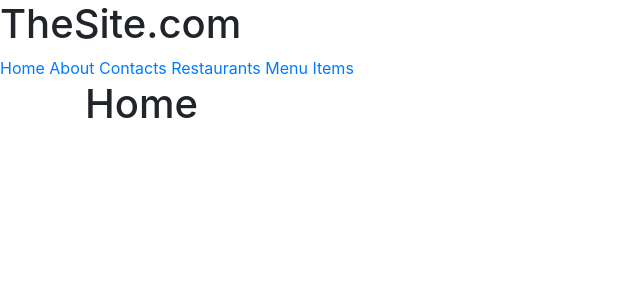
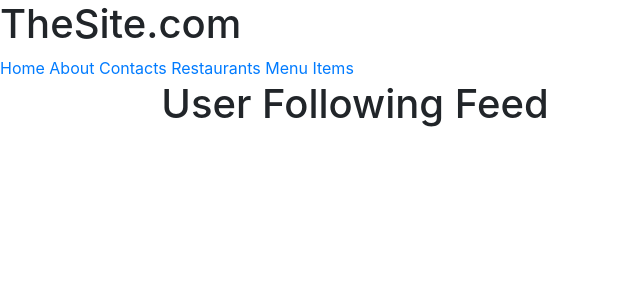
Before and after one commit to MaxStolovych/cfe, a Django app: page / in a window 1280 px wide. Shown: the top 300 px of the page, without its empty margins (0-640 px from the left). Run offline with Django 3.2, Linux system fonts and the light colour scheme; a user stored in the database is signed in; data comes from the database, SQL or seed files in the repository; both versions use the stored data as it was after the commit; parts of the project's set-up code (start-up, migrations or seed data) failed here and were passed over; some libraries are stand-ins or nearby versions.

Commit message:
Following home page feed

```diff
--- a/src/cfehome/urls.py
+++ b/src/cfehome/urls.py
@@ -18,12 +18,13 @@
 from django.contrib.auth.views import LoginView
 from django.views.generic import TemplateView
 
+from menus.views import HomeView
 from profiles.views import ProfileFollowToggle
 
 
 urlpatterns = [
     url(r'^admin/', admin.site.urls),
-    url(r'^$', TemplateView.as_view(template_name='home.html'), name='home'),
+    url(r'^$', HomeView.as_view(), name='home'),
     url(r'^login/$', LoginView.as_view(), name='login'),
     url(r'^profile-follow/$', ProfileFollowToggle.as_view(), name='follow'),
     url(r'^restaurants/', include('restaurants.urls', namespace='restaurants')),
--- /dev/null
+++ b/src/menus/templates/menus/home-feed.html
@@ -0,0 +1,29 @@
+{% extends "base.html" %}
+
+{% block content %}
+
+    <div class="row">
+    <div class="col-sm-6 text-center col-sm-offset-10">
+        <h1>User Following Feed</h1>
+
+{% for obj in object_list %}
+
+        <div class="card card-default">
+            <h3><a href='{% url "profiles:detail" username=obj.user.username %}'>{{ obj.user.username }}</a></h3>
+            <h4>{{ obj.name }}</h4>
+            <p> <a href='{% url "profiles:detail" username=obj.user.username %}?q={{ obj.restaurant.title }}'>{{ obj.restaurant.title }} </a>|
+                <a href='{% url "profiles:detail" username=obj.user.username %}?q={{ obj.restaurant.location }}'>{{ obj.restaurant.location }} </a>|
+                <a href='{% url "profiles:detail" username=obj.user.username %}?q={{ obj.restaurant.category }}'>{{obj.restaurant.category}} </a></p>
+
+            <b>{{ obj.name }}</b>
+            {% for ing in obj.get_contents %}
+            <a href='{% url "profiles:detail" username=obj.user.username %}?q={{ ing }}'>{{ ing }}</a>
+            {% endfor %}
+
+        </div>
+
+{% endfor %}
+    </div>
+    </div>
+
+{% endblock %}
--- a/src/menus/views.py
+++ b/src/menus/views.py
@@ -1,17 +1,28 @@
 from django.contrib.auth.mixins import LoginRequiredMixin
 from django.shortcuts import render
-from django.views.generic import ListView, DetailView, CreateView, UpdateView
+from django.views.generic import View, ListView, DetailView, CreateView, UpdateView
 
 from .models import Item
 from .forms import ItemForm
 
 
-class ItemListView(ListView):
+class HomeView(View):
+    def get(self, request, *args, **kwargs):
+        if not request.user.is_authenticated():
+            return render(request, "home.html", {})
+
+        user = request.user
+        is_following_user_ids = [x.user.id for x in user.is_following.all()]
+        qs = Item.objects.filter(user__id__in=is_following_user_ids, public=True).order_by("-updated")[:3]
+        return render(request, "menus/home-feed.html", {'object_list': qs})
+
+
+class ItemListView(LoginRequiredMixin, ListView):
     def get_queryset(self):
         return Item.objects.filter(user=self.request.user)
 
 
-class ItemDetailView(DetailView):
+class ItemDetailView(LoginRequiredMixin, DetailView):
     def get_queryset(self):
         return Item.objects.filter(user=self.request.user)
 
--- a/src/profiles/templates/profiles/user.html
+++ b/src/profiles/templates/profiles/user.html
@@ -4,7 +4,7 @@
 {% block content %}
 <h1>{{ user.username }}</h1>
 <p>{{ request.user.is_following.all }}</p>
-<p>{{ request.user.followers.all }}Y</p>
+
 
 <p>{% include 'profiles/snippet/follow_form.html' with username=user.username is_following=is_following %}</p>
 <form class="form" method="GET" action=".">
```
Also changed, not shown: src/db.sqlite3.
